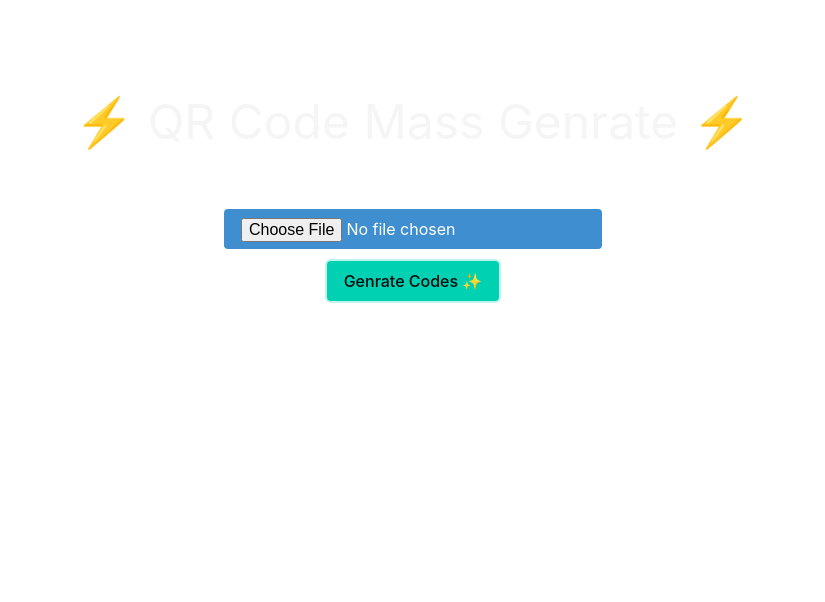
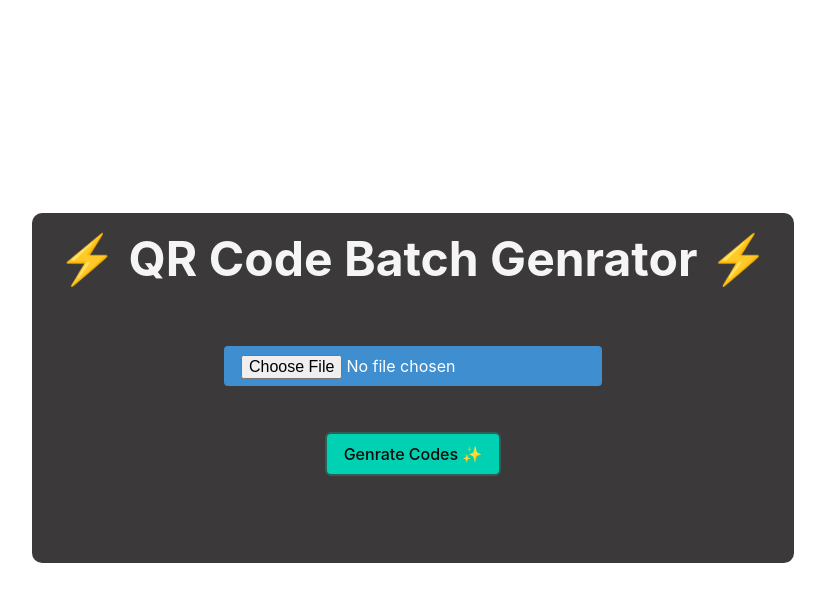
Before and after one commit to crowgrammer/QR-Code-Maker, a website built with Vite: page index.html in a window 1280 px wide. Both pictures are taken after a click on the button "Genrate Codes ✨". Shown: the whole page, without its empty margins (227-1052 px from the left). Built offline with nearby package versions, Linux system fonts and the light colour scheme.

Commit message:
finished
all that's left is to add tutorial

```diff
--- a/index.html
+++ b/index.html
@@ -11,14 +11,15 @@
     <title>QR Code Genrator</title>
   </head>
   <body>
-    <main class="has-text-light block container mt-6 pt-6">
+    <main class="has-text-light block container">
+      <div class="wrapper">
         <div id="app is-centered mt-1">
-        <h1 class="is-size-1 has-text-centered">⚡ QR Code Mass Genrate ⚡</h1>
-        <div id="Buttons" class="mt-6 is-centered has-text-centered">
-          <input type="file" id="upload-file" class="button is-info mt-3 is-centered" accept=".xls, .xlsx">
+          <h1 class="is-size-1 has-text-centered has-text-weight-bold">⚡ QR Code Batch Genrator ⚡</h1>
+          <div id="Buttons" class=" mt-6 is-centered has-text-centered">
+            <input type="file" id="upload-file" class="button is-info mt-3 is-centered" accept=" .xlsx">
             </input>
             <br />
-          <button id="upload-btn" class="button has-text-black is-primary mt-3 is-centered ">
+            <button id="upload-btn" class="button has-text-black is-primary mt-6 is-centered ">
               Genrate Codes ✨
             </button>
           </div>
@@ -26,6 +27,7 @@
         <div id="qrs">
 
         </div>
+      </div>
     </main>
     <script defer type="module" src="/main.js"></script>
   </body>
--- a/main.js
+++ b/main.js
@@ -1,30 +1,61 @@
 import "./style.css";
+
 import readXlsxFile from "read-excel-file";
+import JSZip from "jszip";
+import JSZipUtils from "jszip-utils";
+import { saveAs } from "file-saver";
 
 const genrate = document.getElementById("upload-btn");
 const file = document.getElementById("upload-file");
-const wrapper = document.getElementById("qrs");
 
 let list = [];
 let sources = [];
 file.addEventListener("change", () => {
   readXlsxFile(file.files[0]).then((data) => {
-    //console.table(rows);
+    try {
       data.map((row, index) => {
         list.push(data[(row, index)][0]);
       });
+    } catch (error) {
+      alert(error);
+      console.log(error);
+    }
   });
 });
 
 genrate.addEventListener("click", () => {
+  try {
     list.map((codeText) => {
       sources.push(
         `https://api.qrserver.com/v1/create-qr-code/?size=100x100&data=${codeText}`
       );
     });
-  sources.forEach((src) => {
-    let qr = document.createElement("img");
-    qr.src = src;
-    wrapper.appendChild(qr);
+    generateZIP();
+  } catch (err) {
+    console.log(err);
+    alert(err);
+  }
+});
+
+function generateZIP() {
+  var zip = new JSZip();
+  var count = 0;
+  var zipFilename = "Code.zip";
+
+  sources.forEach(function (url, i) {
+    var filename = list[i] + ".png";
+    // loading a file and add it in a zip file
+    JSZipUtils.getBinaryContent(url, function (err, data) {
+      if (err) {
+        throw err; // or handle the error
+      }
+      zip.file(filename, data, { binary: true });
+      count++;
+      if (count == sources.length) {
+        zip.generateAsync({ type: "blob" }).then(function (content) {
+          saveAs(content, zipFilename);
+        });
+      }
     });
   });
+}
--- a/package.json
+++ b/package.json
@@ -12,6 +12,9 @@
     "vite": "^3.1.0"
   },
   "dependencies": {
+    "file-saver": "^2.0.5",
+    "jszip": "^3.10.1",
+    "jszip-utils": "^0.1.0",
     "read-excel-file": "^5.5.1"
   }
 }
--- a/style.css
+++ b/style.css
@@ -27,7 +27,7 @@ a:hover {
 body {
   margin: 0;
   display: flex;
-  place-items: center top;
+  place-items: center;
   min-width: 320px;
   min-height: 100vh;
 }
@@ -99,3 +99,17 @@ button:focus-visible {
     background-color: #f9f9f9;
   }
 }
+main {
+  display: flex;
+  justify-content: center;
+}
+
+.wrapper {
+  background-color: #fff;
+  height: 350px;
+  max-width: 800px;
+  background: rgb(59, 57, 57);
+  border-radius: 10px;
+  box-shadow: 0 10px 30px rgba(255, 255, 255, 0.1);
+  padding: 20px 25px 0;
+}
```
Also changed, not shown: 1 other file. Lines whose indentation alone changed are shown as unchanged.
